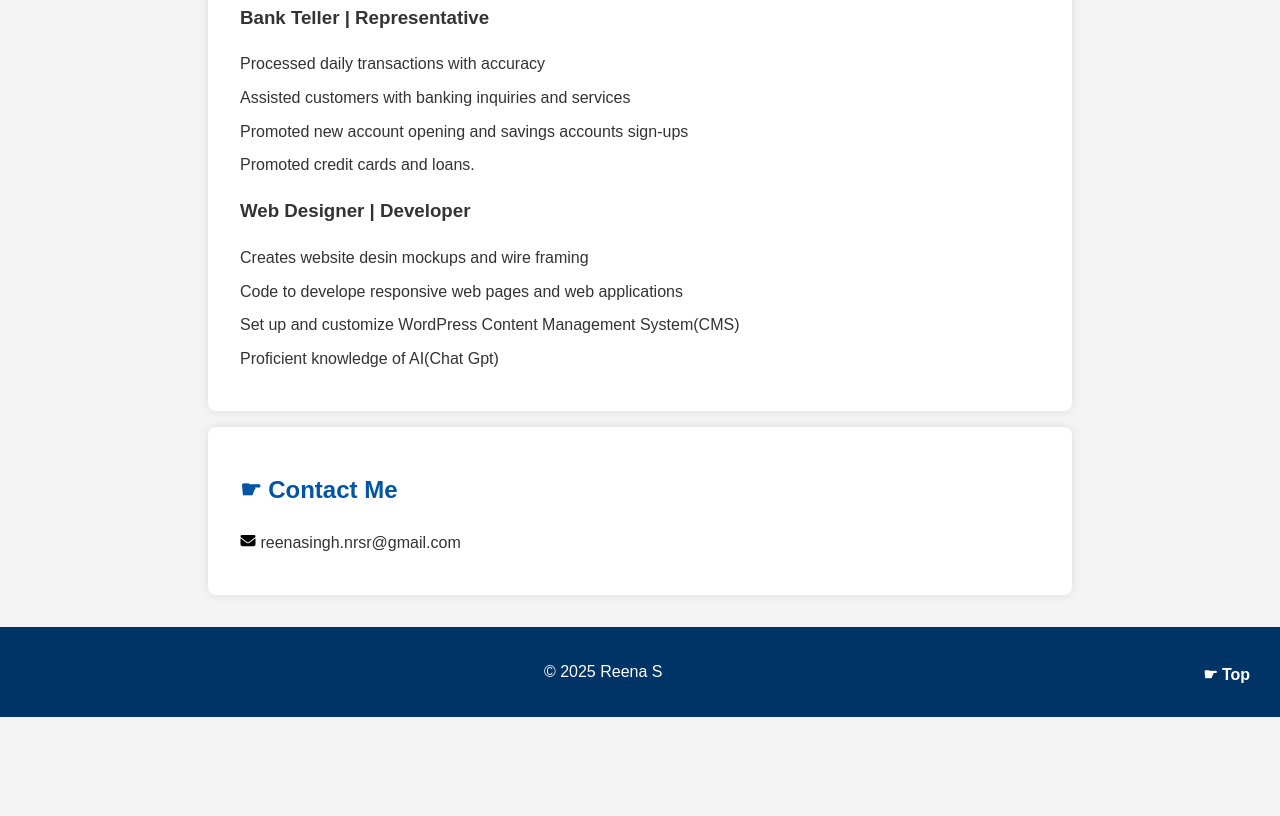
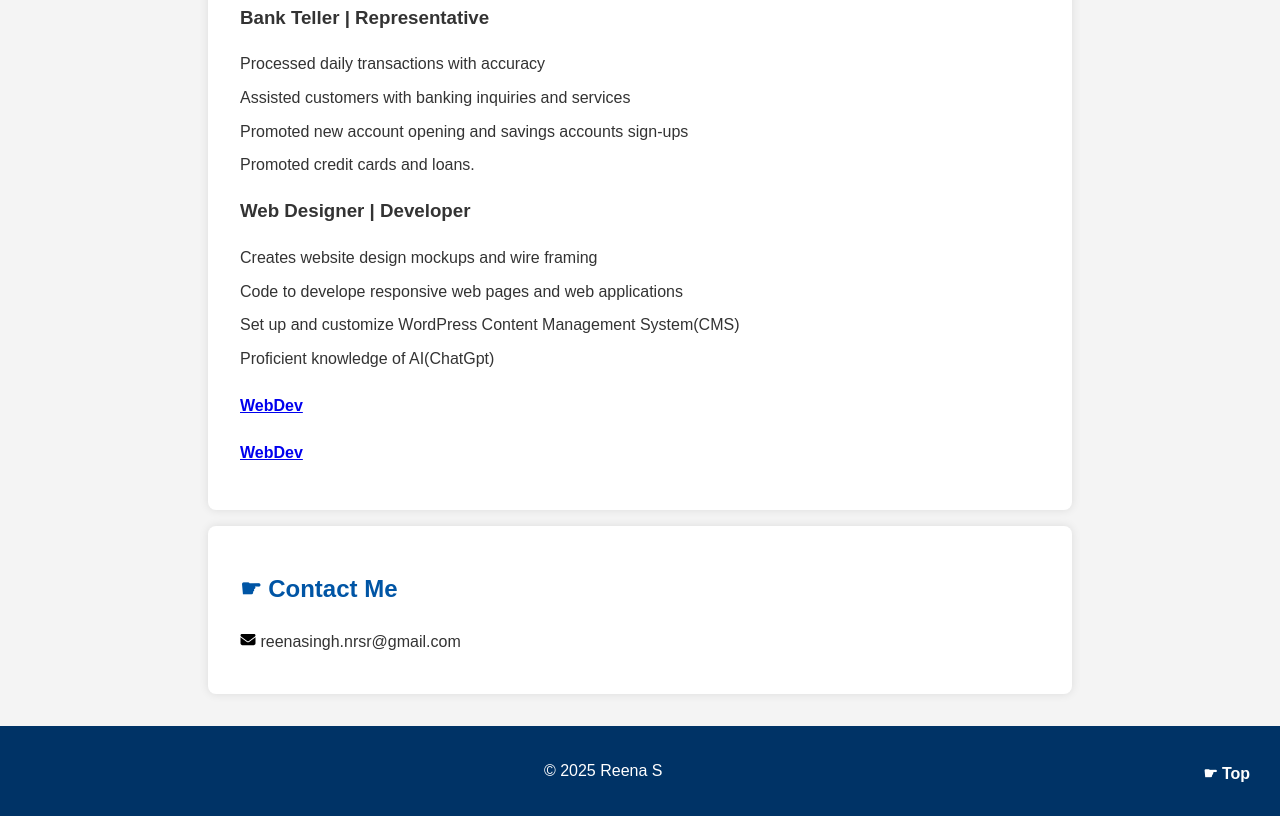
Before and after one commit to Chatakh/BankT, a plain HTML site: page index.html in a window 1280 px wide. Shown: the part 980-1796 px from the top of the page. Before the commit the page ends 1697 px from the top, so only its background shows below. Drawn offline with Linux system fonts and the light colour scheme.

Commit message:
Update index.html

```diff
--- a/index.html
+++ b/index.html
@@ -61,11 +61,13 @@
     </ul>
     <h3> Web Designer | Developer </h3>
     <ul>
-      <li>Creates website desin mockups and wire framing</li>
+      <li>Creates website design mockups and wire framing</li>
       <li>Code to develope responsive web pages and web applications</li>
       <li>Set up and customize WordPress Content Management System(CMS)</li>
-      <li>Proficient knowledge of AI(Chat Gpt)</li>
+      <li>Proficient knowledge of AI(ChatGpt)</li>
     </ul>
+    <h4><a href="http://www.chatakh.com/">WebDev</a></h4>
+    <h4><a href="http://www.jhankara.com/">WebDev</a></h4>
   </section>
 
   <!--Contact section starts-->
```
